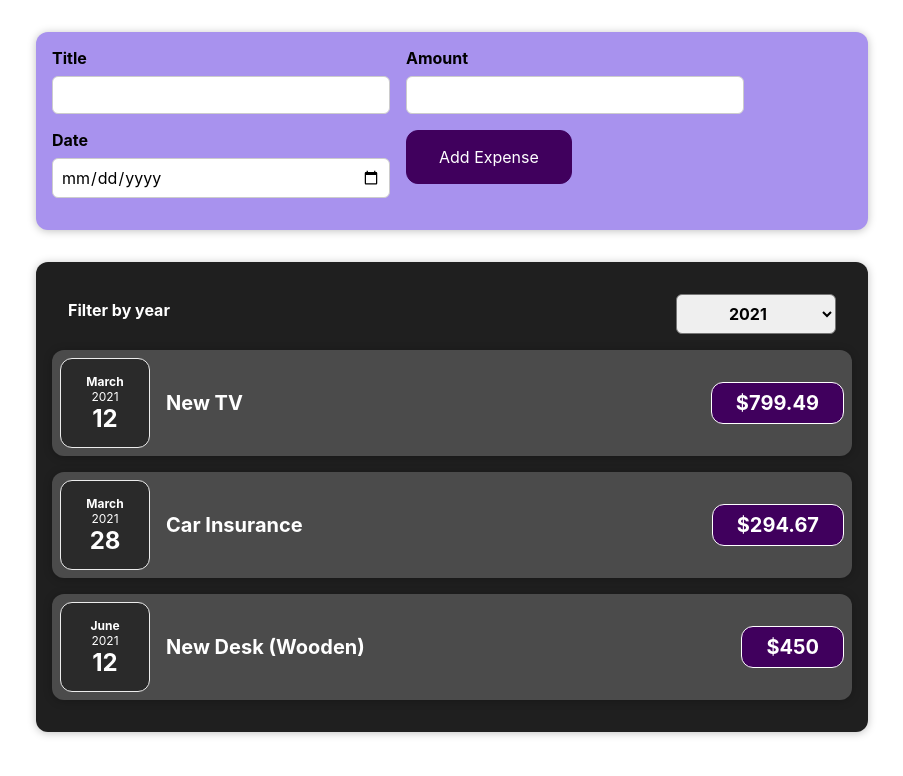
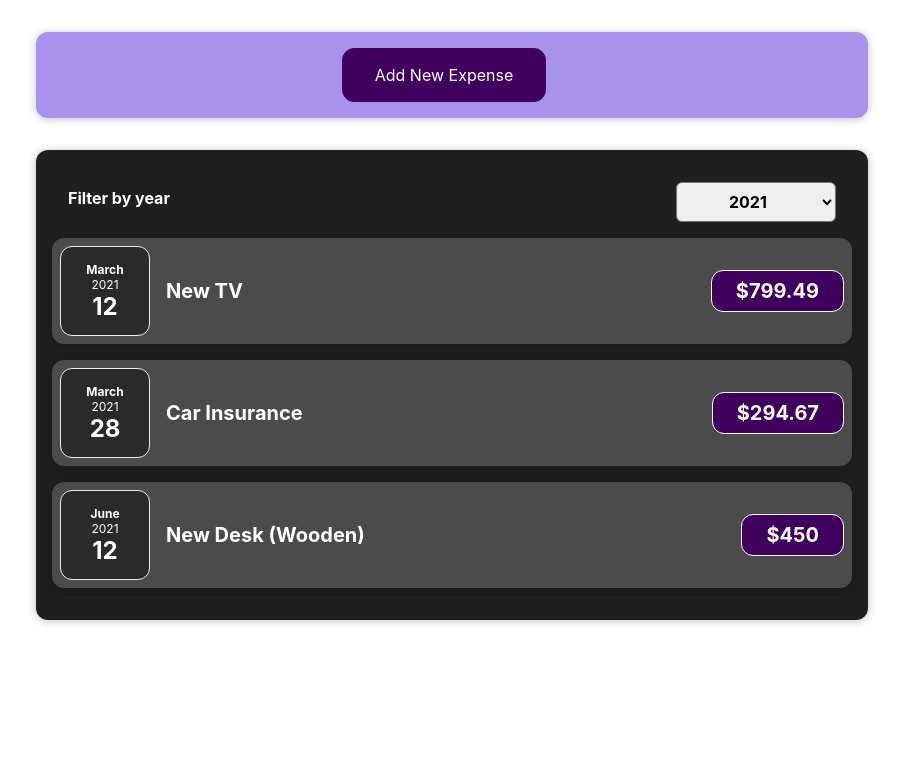
Before and after one commit to yessyprmtsr/first_app_reactjs, a React (Create React App) app: page / in a window 1280 px wide. Shown: the top 776 px of the page, without its empty margins (188-1091 px from the left). Built offline with nearby package versions, Linux system fonts and the light colour scheme.

Commit message:
Assignment 4 Conditional State

```diff
--- a/src/components/Expenses/Expenses.js
+++ b/src/components/Expenses/Expenses.js
@@ -1,8 +1,8 @@
 import React, { useState } from "react";
-import ExpenseItem from "./ExpenseItem";
 import ExpensesFilter from "./ExpenseFilter";
 import "../UI/Expense.css";
 import Card from "./Card";
+import ExpensesList from "./ExpensesList";
 
 const Expenses = (props) => {
   const [filteredYear, setFilteredYear] = useState("2021");
@@ -11,9 +11,10 @@ const Expenses = (props) => {
     setFilteredYear(selectedYear);
   };
 
-  const filteredExpenses = props.items.filter(expense => {
+  const filteredExpenses = props.items.filter((expense) => {
     return expense.date.getFullYear().toString() === filteredYear;
   });
+
 
   return (
     <div>
@@ -22,19 +23,10 @@ const Expenses = (props) => {
           selected={filteredYear}
           onChangeFilter={filterChangeHandler}
         />
-        {filteredExpenses.map((expense) => (
-          <ExpenseItem
-            //rendering list of array use key identifier
-            key={expense.id}
-            title={expense.title}
-            amount={expense.amount}
-            date={expense.date}
-          />
-        ))}
+        <ExpensesList items={filteredExpenses}/>
       </Card>
     </div>
   );
 };
 
-
 export default Expenses;
--- /dev/null
+++ b/src/components/Expenses/ExpensesList.js
@@ -0,0 +1,27 @@
+import React from 'react';
+import ExpenseItem from './ExpenseItem';
+import "../UI/ExpensesList.css";
+
+const ExpensesList = props => {
+  /* check whether has data or not */
+
+  if (props.items.length === 0) {
+    return <h2 className="expenses-list__fallback">Found no expenses</h2>;
+  }
+
+  return (
+    <ul className="expenses-list">
+      {props.items.map((expense) => (
+        <ExpenseItem
+          //rendering list of array use key identifier
+          key={expense.id}
+          title={expense.title}
+          amount={expense.amount}
+          date={expense.date}
+        />
+      ))}
+    </ul>
+  );
+};
+
+export default ExpensesList;
--- a/src/components/NewExpense/ExpenseFrom.js
+++ b/src/components/NewExpense/ExpenseFrom.js
@@ -92,6 +92,7 @@ const ExpenseForm = (props) => {
           ></input>
         </div>
         <div className="new-expense__control">
+          <button onClick={props.onCancel}>Cancel</button>
           <button type="submit">Add Expense</button>
         </div>
       </div>
--- a/src/components/NewExpense/NewExpense.js
+++ b/src/components/NewExpense/NewExpense.js
@@ -1,8 +1,10 @@
-import React from "react";
+import React,{useState} from "react";
 import '../UI/NewExpense.css';
 import ExpenseForm from "./ExpenseFrom";
 
 const NewExpense = (props) => {
+
+  const[isEditing, setIsEditing] = useState(false);
 
     const onSaveData = (enteredExpenses) => {
       const expense = {
@@ -10,11 +12,22 @@ const NewExpense = (props) => {
         id: Math.random().toString()
       };
      props.onAddExpense(expense)
+     setIsEditing(false);
     }
-
+    const startEditingHandler = () => {
+      setIsEditing(true);
+    }
+    const stopEditingHandler = () => {
+      setIsEditing(false);
+    };
     return (
       <div className="new-expense">
-        <ExpenseForm onSaveData={onSaveData} />
+        {!isEditing && (
+          <button onClick={startEditingHandler}>Add New Expense</button>
+        )}
+        {isEditing && (
+          <ExpenseForm onSaveData={onSaveData} onCancel={stopEditingHandler} />
+        )}
       </div>
     );
 };
--- /dev/null
+++ b/src/components/UI/ExpensesList.css
@@ -0,0 +1,9 @@
+.expenses-list {
+  list-style: none;
+  padding: 0;
+}
+
+.expenses-list__fallback {
+  color: white;
+  text-align: center;
+}
```
